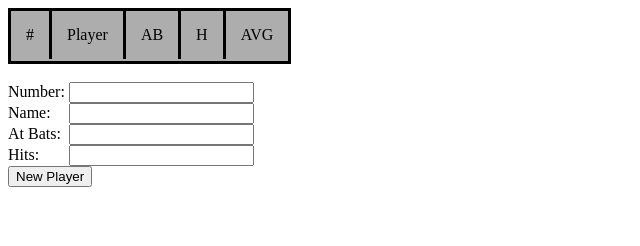
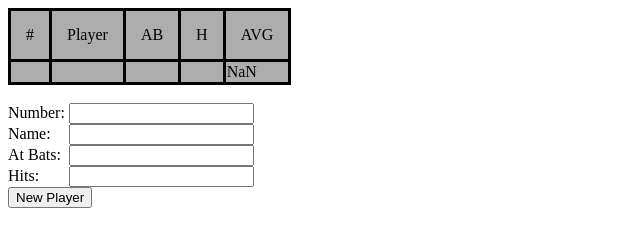
Before and after one commit to xela722/Programming, a plain HTML site: page Baseball/index.html in a window 1280 px wide. Both pictures are taken after a click on the button "New Player". Shown: the whole page, without its empty margins (0-640 px from the left). Drawn offline with nearby package versions, Linux system fonts and the light colour scheme.

Commit message:
New player will add to table

```diff
--- a/Baseball/script.js
+++ b/Baseball/script.js
@@ -2,14 +2,13 @@
 
 var players = [];
 var x = 0;
-
+var row = [];
+var cell = [];
 var y = 0;
-var row = [];
 var z = 0;
-var cell = [];
 var w = 0;
 function newPlayer() {
-    var tab = document.getElementById('Tbl');
+
     var tempNum = document.getElementById('num').value;
     var tempName = document.getElementById('name').value;
     var tempAb = document.getElementById('ab').value;
@@ -21,16 +20,13 @@ function newPlayer() {
         tempAb = null;
         tempH = null;
         console.log(players[x]);
+        addData();
         x++;
+    }else {
+        window.alert("Too many players!");
     }
-    if (y<12) {
-        row[y] = tab.insertRow(y+1);
-        if (z<4) {
-            cell[z] = row[y].insertCell(0);
-            z++;
-        }
-        y++;
-    }
+
+
 
 };
 function player(num, name, ab, h){
@@ -40,3 +36,24 @@ function player(num, name, ab, h){
     this.h = h;
     this.avg = this.h/this.ab;
 };
+function addData(){
+    var tab = document.getElementById('Tbl');
+    row[y] = tab.insertRow(y+1);
+    for (var i = 0; i <5 ; i++) {
+
+        cell[i] = row[y].insertCell(i);
+        if (i === 0) {
+            cell[i].innerHTML = players[x].num;
+        } else if (i === 1) {
+            cell[i].innerHTML = players[x].name;
+        } else if (i === 2) {
+            cell[i].innerHTML = players[x].ab;
+        } else if (i === 3) {
+            cell[i].innerHTML = players[x].h
+        } else if (i === 4) {
+            cell[i].innerHTML = players[x].avg;
+            y++
+        }
+    }
+
+}
--- a/Baseball/style.css
+++ b/Baseball/style.css
@@ -6,7 +6,7 @@
 .top {
     padding: 15px;
     text-align: center;
-    border-right: 3px solid black;
+
 }
 #name {
     margin-left: 14px;
@@ -17,3 +17,7 @@
 #hits {
     margin-left: 26px;
 }
+td {
+    border-right: 3px solid black;
+    border-top: 3px solid black;
+}
```
